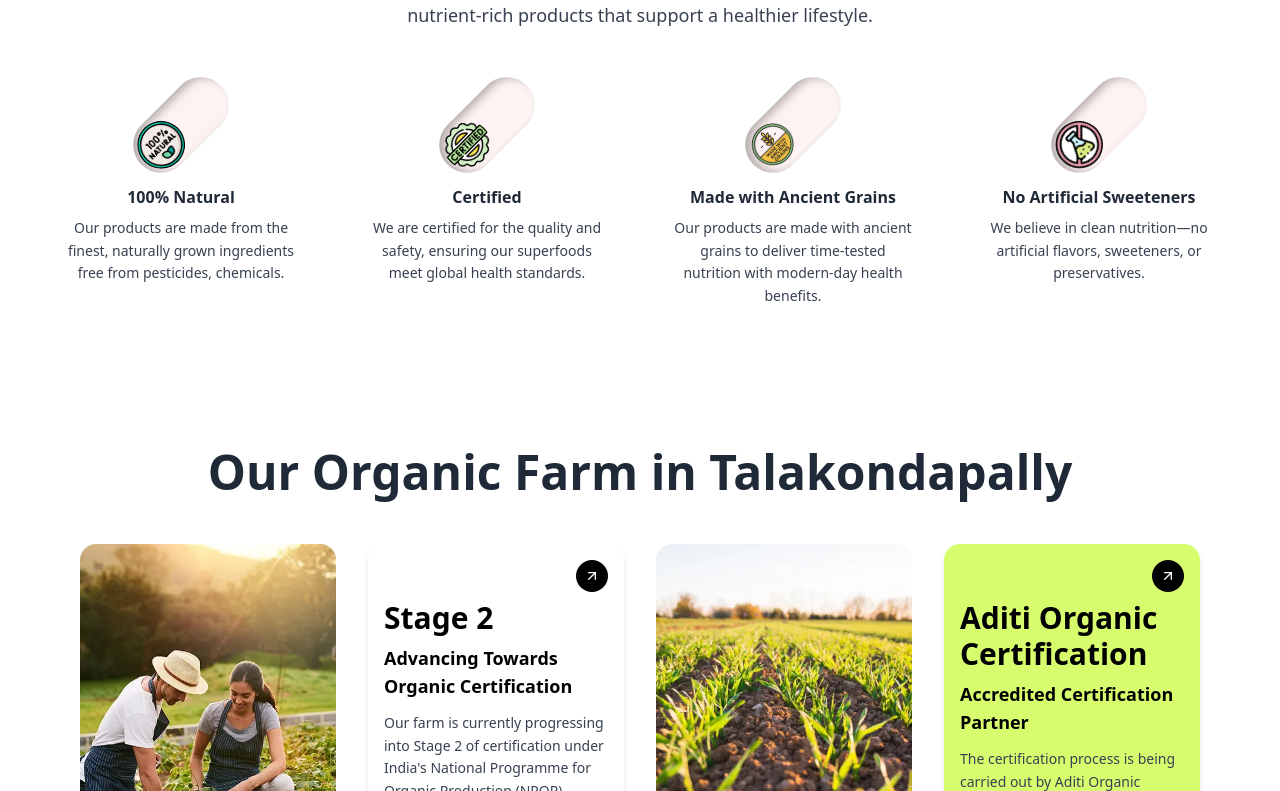
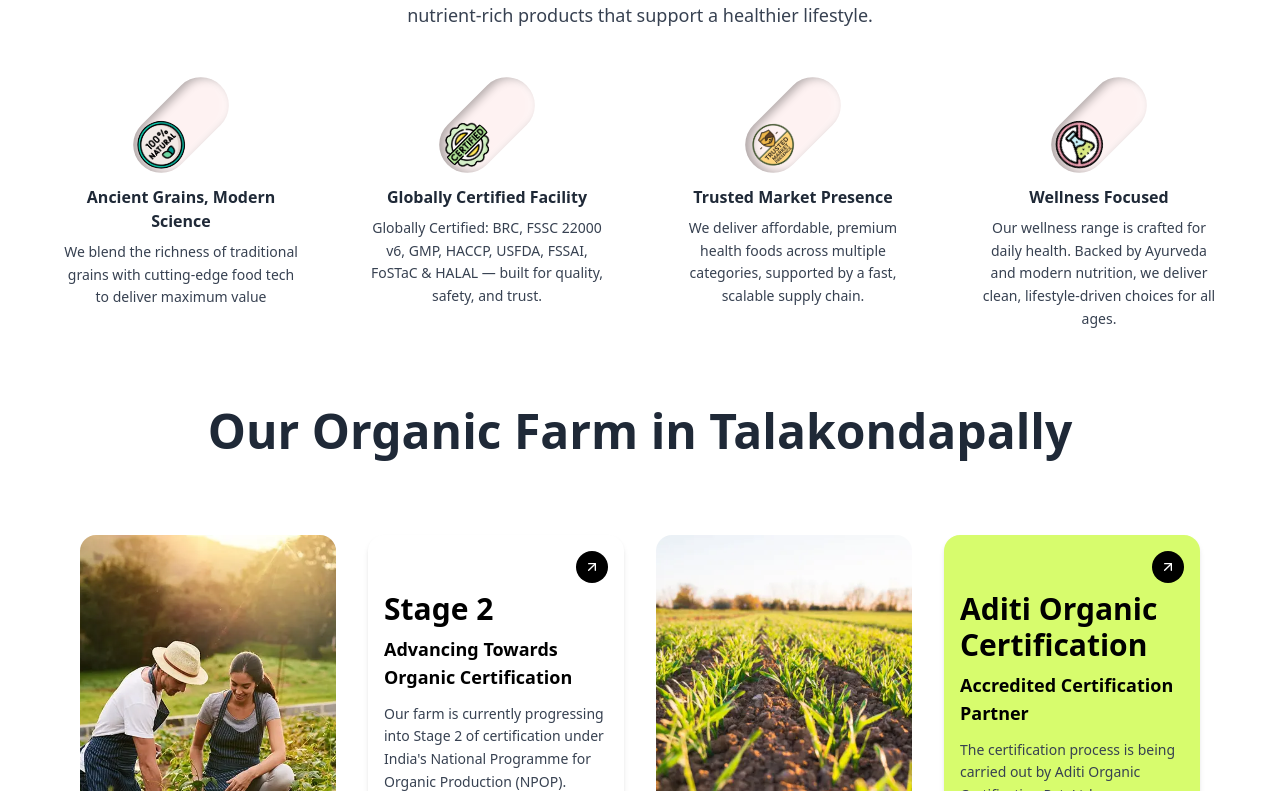
Before and after one commit to vardhanreddy27/agasthya, a Next.js app: page / in a window 1280 px wide. Shown: the part 3889-4680 px from the top of the page. Built offline with nearby package versions, Linux system fonts and the light colour scheme.

Commit message:
added imsges in time linessssKKskkjkjssswwssjjssj

```diff
--- a/src/components/Features.js
+++ b/src/components/Features.js
@@ -15,26 +15,26 @@ const Features = () => {
   const images = [
     "/100organic.png",
     "/certified.png",
-    "/glutenfree.png",
+    "/trusted.webp",
     "/artificialpreservatives.png",
   ];
 
   const features = [
     {
-      title: "100% Natural",
-      text: "Our products are made from the finest, naturally grown ingredients free from pesticides, chemicals.",
+      title: "Ancient Grains, Modern Science",
+      text: "We blend the richness of traditional grains with cutting-edge food tech to deliver maximum value",
     },
     {
-      title: "Certified",
-      text: "We are certified for the quality and safety, ensuring our superfoods meet global health standards.",
+      title: "Globally Certified Facility",
+      text: "Globally Certified: BRC, FSSC 22000 v6, GMP, HACCP, USFDA, FSSAI, FoSTaC & HALAL — built for quality, safety, and trust.",
     },
     {
-      title: "Made with Ancient Grains",
-      text: "Our products are made with ancient grains to deliver time-tested nutrition with modern-day health benefits.",
+      title: "Trusted Market Presence",
+      text: "We deliver affordable, premium health foods across multiple categories, supported by a fast, scalable supply chain.",
     },
     {
-      title: "No Artificial Sweeteners",
-      text: "We believe in clean nutrition—no artificial flavors, sweeteners, or preservatives.",
+      title: " Wellness Focused",
+      text: "Our wellness range is crafted for daily health. Backed by Ayurveda and modern nutrition, we deliver clean, lifestyle-driven choices for all ages.",
     },
   ];
 
--- a/src/components/Organic.js
+++ b/src/components/Organic.js
@@ -4,8 +4,8 @@ import { ArrowUpRight } from "lucide-react";
 
 function Organic() {
   return (
-    <div className="px-4 sm:px-12 lg:px-20 bg-white py-16">
-      <h1 className="text-3xl sm:text-4xl md:text-5xl font-bold text-center mb-12 text-gray-800">
+    <div className="px-4 sm:px-12 lg:px-20 bg-white">
+      <h1 className="text-3xl sm:text-4xl md:text-5xl font-bold text-center mb-20 text-gray-800">
         Our Organic Farm in Talakondapally
       </h1>
 
--- a/src/components/Ourpl.js
+++ b/src/components/Ourpl.js
@@ -3,7 +3,7 @@ import Image from "next/image";
 
 export default function Ourpl() {
   return (
-    <section className="bg-white py-12 px-4">
+    <section className="bg-white pb-12 px-4">
       <div className="max-w-6xl mx-auto grid grid-cols-1 md:grid-cols-2 gap-10 items-center">
         {/* Left Column - Image */}
         <div>
```
Also changed, not shown: public/glutenfree.png (deleted), public/trusted.webp (added).
